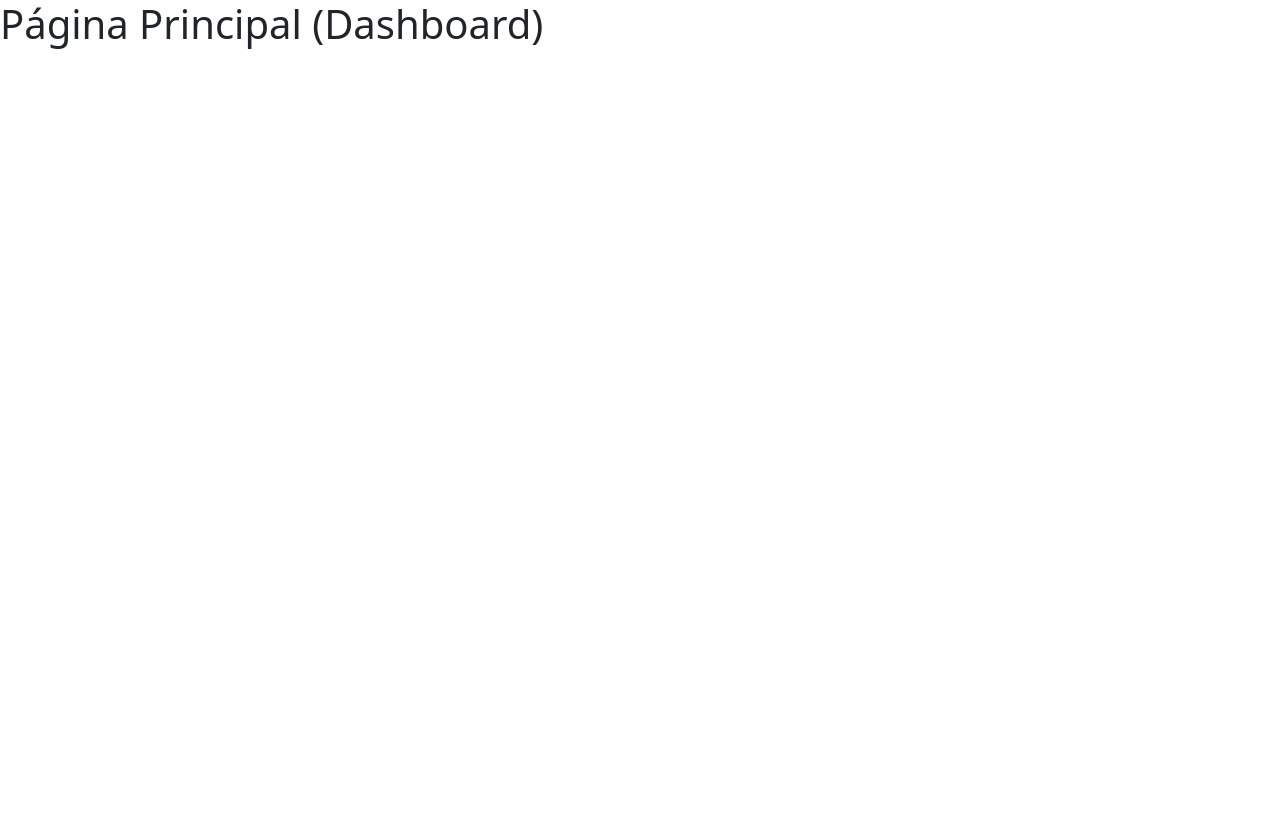
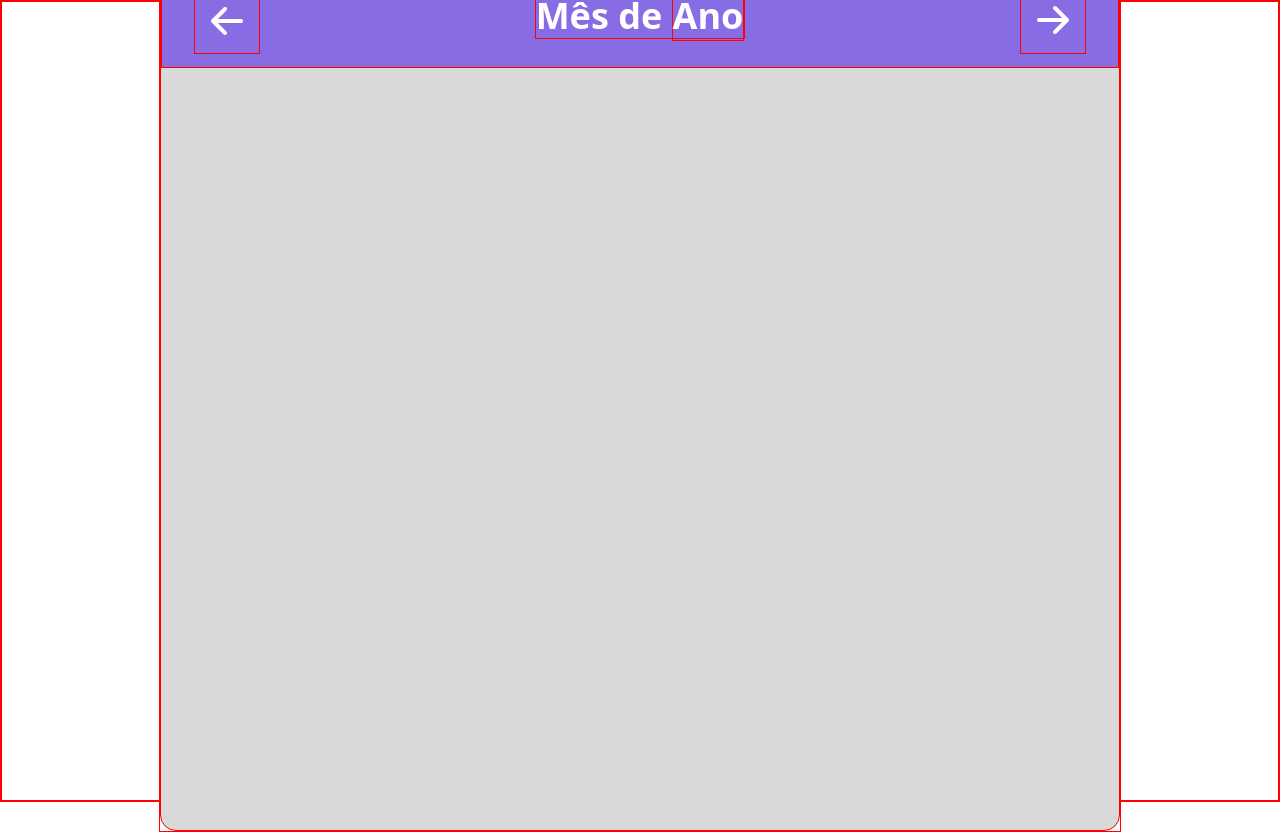
Before and after one commit to PedroLucaV/agenda-maker, a React (Vite) app: page /dashboard in a window 1280 px wide. Before the commit the page ends 800 px from the top, so only its background shows below. Built offline with nearby package versions, Linux system fonts and the light colour scheme.

Commit message:
:construction: feat: Start calendar development

```diff
--- a/src/pages/App/App.css
+++ b/src/pages/App/App.css
@@ -0,0 +1,13 @@
+* {
+  padding: 0;
+  margin: 0;
+  box-sizing: border-box;
+  border: 1px solid red;
+}
+
+body {
+  display: flex;
+  align-items: center;
+  justify-content: center;
+  height: 100vh;
+}
--- a/src/pages/App/App.jsx
+++ b/src/pages/App/App.jsx
@@ -1,7 +1,10 @@
 import "./App.css";
+import Calendar from "./Calendar/Calendar";
 
 const App = () => {
-  return <h1>Página Principal (Dashboard)</h1>;
+  return (
+    <Calendar/>
+  );
 };
 
 export default App;
--- /dev/null
+++ b/src/pages/App/Calendar/Calendar.css
@@ -0,0 +1,27 @@
+.calendar {
+  padding: 0;
+  width: 960px;
+  height: 860px;
+  border-radius: 16px;
+  background-color: #D9D9D9;
+}
+
+.calendar .header {
+  display: flex;
+  flex-direction: row;
+  align-items: center;
+  justify-content: space-between;
+  padding: 1rem 2rem;
+  width: 100%;
+  height: 6rem;
+  background-color: #3800f080; /* 50% de transparência */
+}
+.calendar .header .title {
+  color: white;
+  font-size: 2.25rem;
+  font-weight: 700;
+}
+.calendar .header .rf {
+  transform: rotate(180deg); /* Inverte a posição da seta */
+
+}
--- /dev/null
+++ b/src/pages/App/Calendar/Calendar.jsx
@@ -0,0 +1,20 @@
+import "./Calendar.css";
+
+import ArrowPng from "../../../assets/images/left-facing-arrow.png";
+
+const Calendar = () => {
+  return (
+    <section className="container calendar">
+      <header className="header">
+        <img className="lf" src={ArrowPng} alt="Seta para ver o mês anterior" />
+        <h1 className="title">
+          Mês de {" "}
+          <span>Ano</span>
+        </h1>
+        <img className="rf" src={ArrowPng} alt="Seta para ver o próximo mês" />
+      </header>
+    </section>
+  );
+};
+
+export default Calendar;
--- a/src/pages/Home/Home.jsx
+++ b/src/pages/Home/Home.jsx
@@ -1,6 +1,6 @@
 import "./Home.css";
 import Container from "./Components/Container";
-import Footer from "./Components/Footer";
+import Footer from "./Components/footer";
 const Home = () => {
   return (
     <>
```
Also changed, not shown: src/assets/images/left-facing-arrow.png (added).
